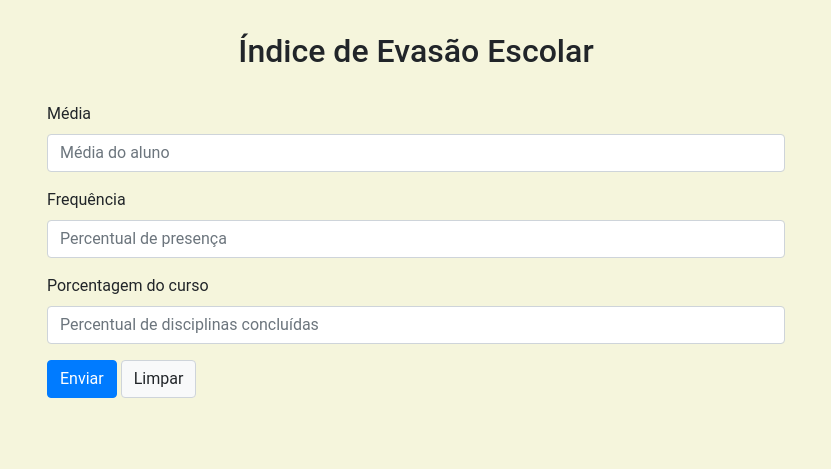
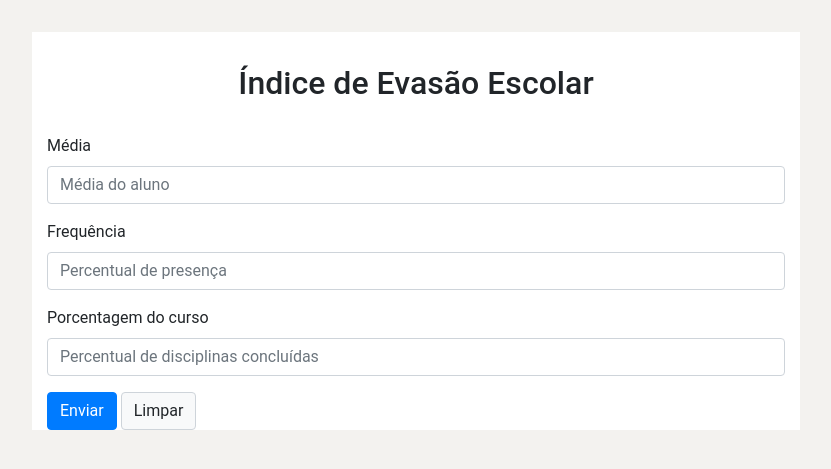
Before and after one commit to georgecarvalho/projeto_ifma, a Django app: template datamining_spa/templates/index.html in a window 1280 px wide. Shown: the top 469 px of the page, without its empty margins (224-1055 px from the left). Run offline with Django 3.2, Linux system fonts and the light colour scheme; the template is opened without the code that fills it, so the values that code supplies are empty; some libraries are stand-ins or nearby versions.

Commit message:
Alteracões visuais

```diff
--- a/datamining/static/site.css
+++ b/datamining/static/site.css
@@ -15,7 +15,7 @@
 /* :: 3.0 Base CSS */
 
 body{
-    background-color: beige;
+    background-color: #f3f2ef;
 }
 
 .navbar {
@@ -37,12 +37,14 @@ body{
 .container{
     margin-top: 20px;
     width: 60%;
+    background-color: white;
 }
 
 h2.body-titulo{
     text-align: center;
     margin-top: 1em;
     margin-bottom: 1em;
+    padding-top: 1em;
     color: #212529;
 }
 
```
